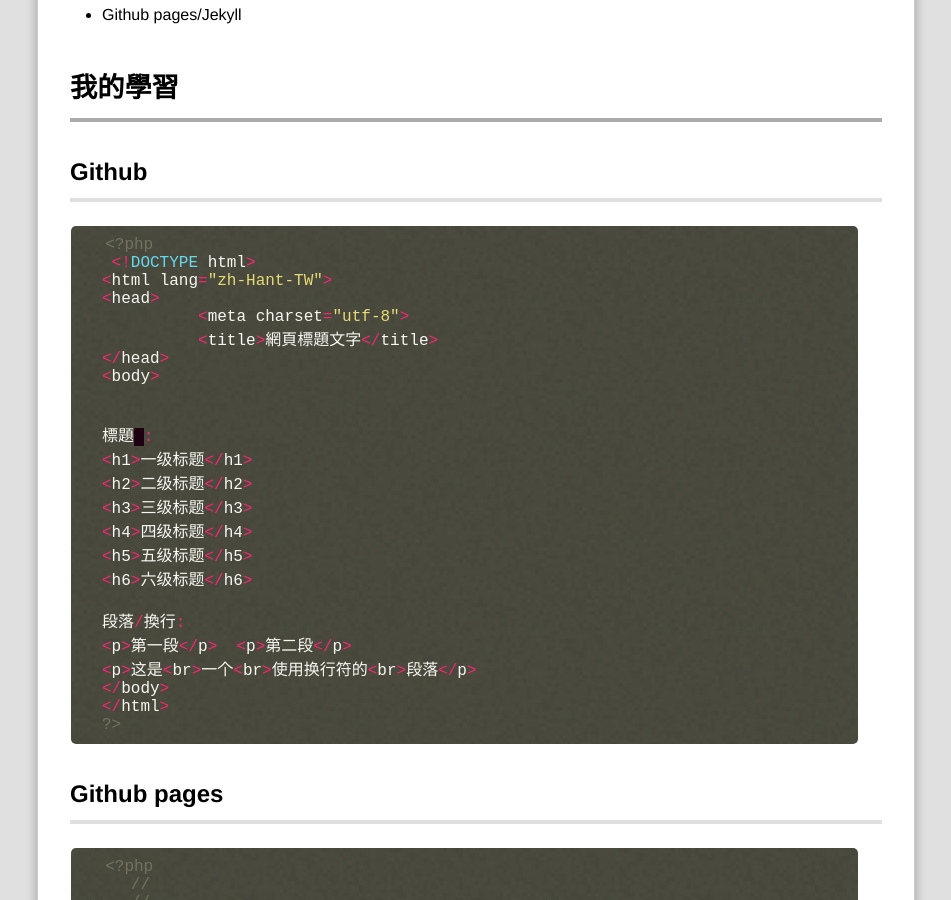
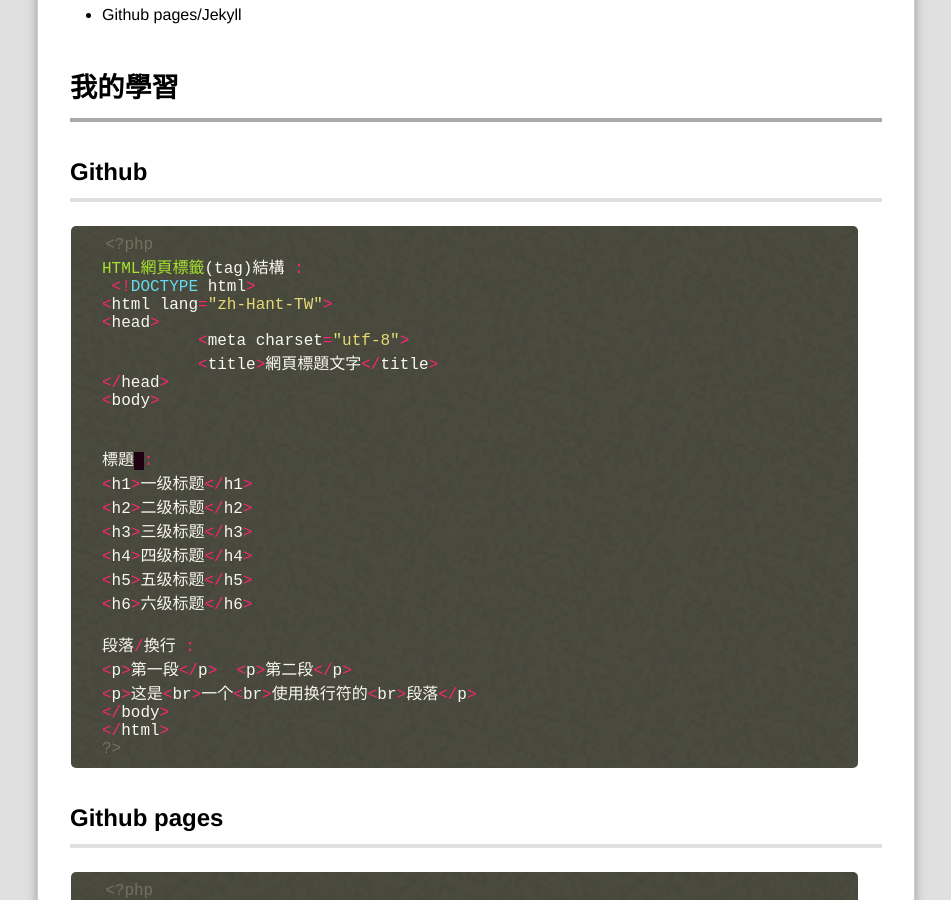
Before and after one commit to track9785/webcourse, a Jekyll site: the page built from _posts/2017-10-18-Class5.md, in a window 1280 px wide and 900 px high, scrolled down 824 px. Shown: the whole window, without its empty margins (18-969 px from the left). Built offline with Jekyll 4.4.1, drawn with Linux system fonts in a browser that asks for light colours; Markdown is read by kramdown in place of the engine named in the settings; comment, search, counter and statistics services are not loaded.

Commit message:
Update 2017-10-18-Class5.md

````diff
--- a/_posts/2017-10-18-Class5.md
+++ b/_posts/2017-10-18-Class5.md
@@ -26,6 +26,7 @@ Visual Studio Code https://code.visualstudio.com/ Sublime Text https://www.subli
 
 ```php
 <?php
+HTML網頁標籤(tag)結構 :
  <!DOCTYPE html>
 <html lang="zh-Hant-TW">
 <head>
@@ -43,7 +44,7 @@ Visual Studio Code https://code.visualstudio.com/ Sublime Text https://www.subli
 <h5>五级标题</h5>
 <h6>六级标题</h6>
 
-段落/換行:
+段落/換行 :
 <p>第一段</p>  <p>第二段</p>
 <p>这是<br>一个<br>使用换行符的<br>段落</p>
 </body>
````
